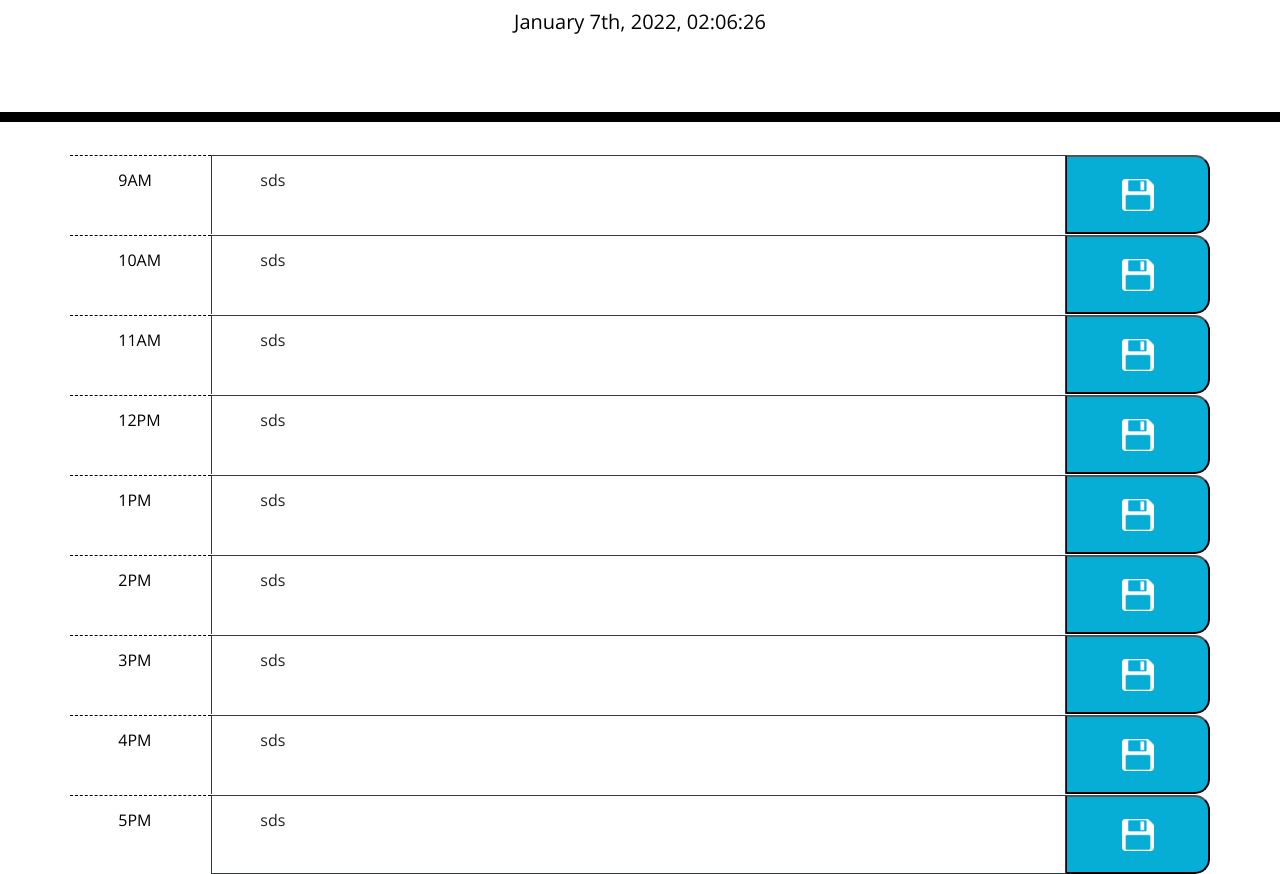
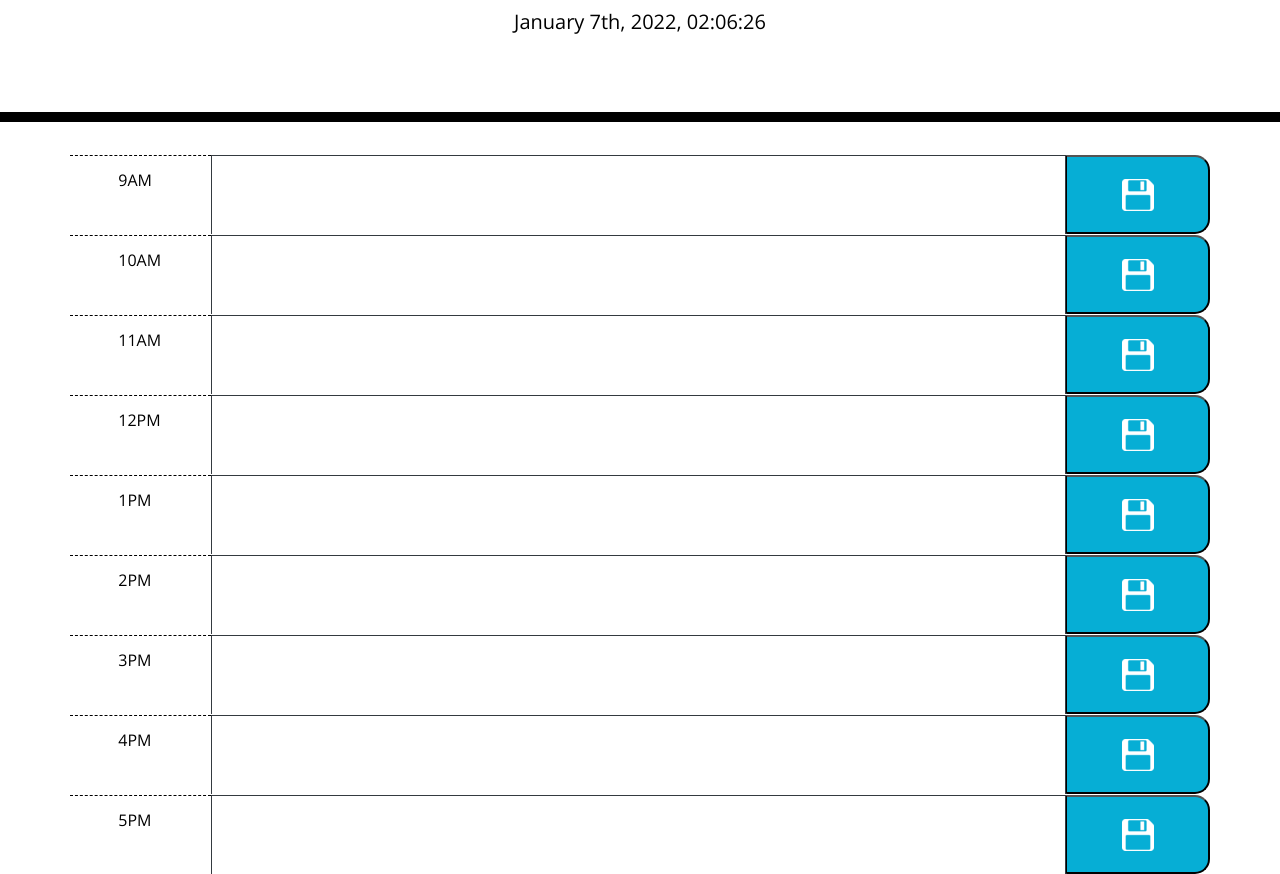
Before and after one commit to PentaZoned/work-day-scheduler, a plain HTML site: page index.html in a window 1280 px wide. Shown: the part 182-1056 px from the top of the page. Drawn offline with nearby package versions, Linux system fonts and the light colour scheme.

Commit message:
added text box following after each hour

```diff
--- a/index.html
+++ b/index.html
@@ -25,9 +25,8 @@
       <div class="col hour">
         9AM
       </div>
-      <div class="col col-9 border border-dark border-bottom-0">
-        sds
-      </div>
+      <textarea class="col col-9 border border-dark border-bottom-0">
+      </textarea>
       <button class="col saveBtn d-flex justify-content-center">
         <img src="assets/images/icons/button.png" class="m-auto">
       </button>
@@ -37,9 +36,8 @@
       <div class="col hour">
         10AM
       </div>
-      <div class="col col-9 border border-dark border-bottom-0">
-        sds
-      </div>
+      <textarea class="col col-9 border border-dark border-bottom-0">
+      </textarea>
       <button class="col saveBtn d-flex justify-content-center">
         <img src="assets/images/icons/button.png" class="m-auto">
       </button>
@@ -49,9 +47,8 @@
       <div class="col hour">
         11AM
       </div>
-      <div class="col col-9 border border-dark border-bottom-0">
-        sds
-      </div>
+      <textarea class="col col-9 border border-dark border-bottom-0">
+      </textarea>
       <button class="col saveBtn d-flex justify-content-center">
         <img src="assets/images/icons/button.png" class="m-auto">
       </button>
@@ -61,9 +58,8 @@
       <div class="col hour">
         12PM
       </div>
-      <div class="col col-9 border border-dark border-bottom-0">
-        sds
-      </div>
+      <textarea class="col col-9 border border-dark border-bottom-0">
+      </textarea>
       <button class="col saveBtn d-flex justify-content-center">
         <img src="assets/images/icons/button.png" class="m-auto">
       </button>
@@ -73,9 +69,8 @@
       <div class="col hour">
         1PM
       </div>
-      <div class="col col-9 border border-dark border-bottom-0">
-        sds
-      </div>
+      <textarea class="col col-9 border border-dark border-bottom-0">
+      </textarea>
       <button class="col saveBtn d-flex justify-content-center">
         <img src="assets/images/icons/button.png" class="m-auto">
       </button>
@@ -85,9 +80,8 @@
       <div class="col hour">
         2PM
       </div>
-      <div class="col col-9 border border-dark border-bottom-0">
-        sds
-      </div>
+      <textarea class="col col-9 border border-dark border-bottom-0">
+      </textarea>
       <button class="col saveBtn d-flex justify-content-center">
         <img src="assets/images/icons/button.png" class="m-auto">
       </button>
@@ -97,9 +91,8 @@
       <div class="col hour">
         3PM
       </div>
-      <div class="col col-9 border border-dark border-bottom-0">
-        sds
-      </div>
+      <textarea class="col col-9 border border-dark border-bottom-0">
+      </textarea>
       <button class="col saveBtn d-flex justify-content-center">
         <img src="assets/images/icons/button.png" class="m-auto">
       </button>
@@ -109,9 +102,8 @@
       <div class="col hour">
         4PM
       </div>
-      <div class="col col-9 border border-dark border-bottom-0">
-        sds
-      </div>
+      <textarea class="col col-9 border border-dark border-bottom-0">
+      </textarea>
       <button class="col saveBtn d-flex justify-content-center">
         <img src="assets/images/icons/button.png" class="m-auto">
       </button>
@@ -121,9 +113,8 @@
       <div class="col hour">
         5PM
       </div>
-      <div class="col col-9 border border-dark">
-        sds
-      </div>
+      <textarea class="col col-9 border border-dark border-bottom-0">
+      </textarea>
       <button class="col saveBtn d-flex justify-content-center">
         <img src="assets/images/icons/button.png" class="m-auto">
       </button>
```
